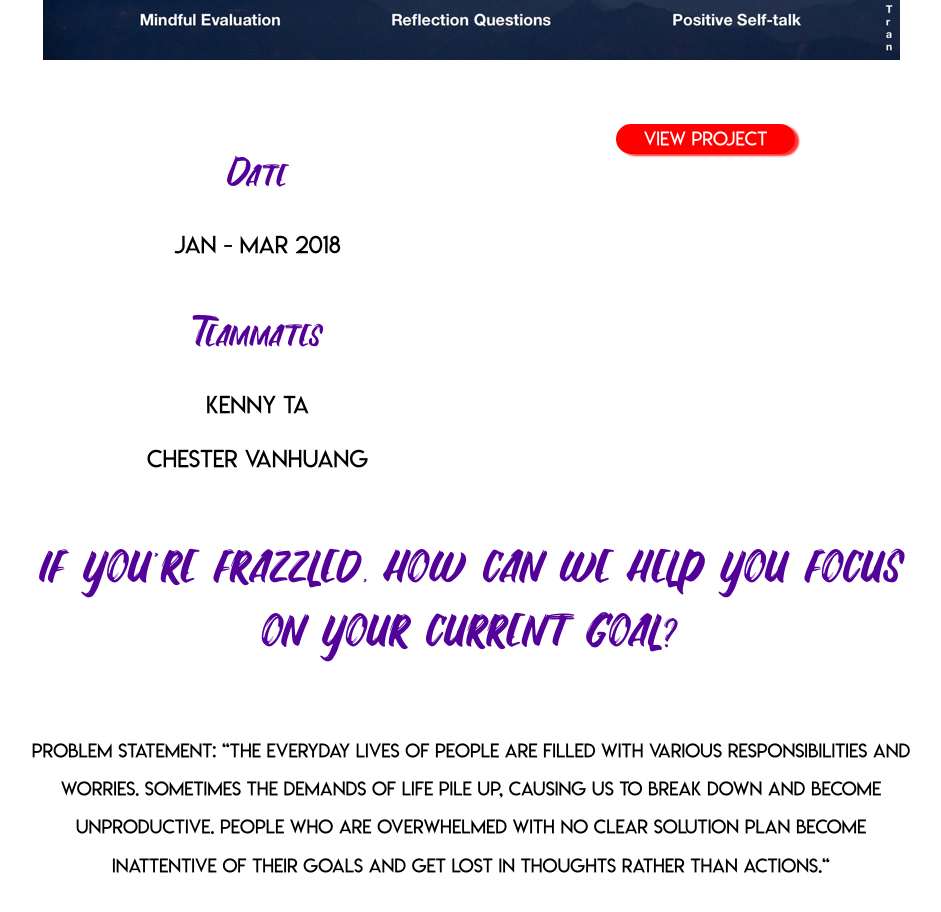
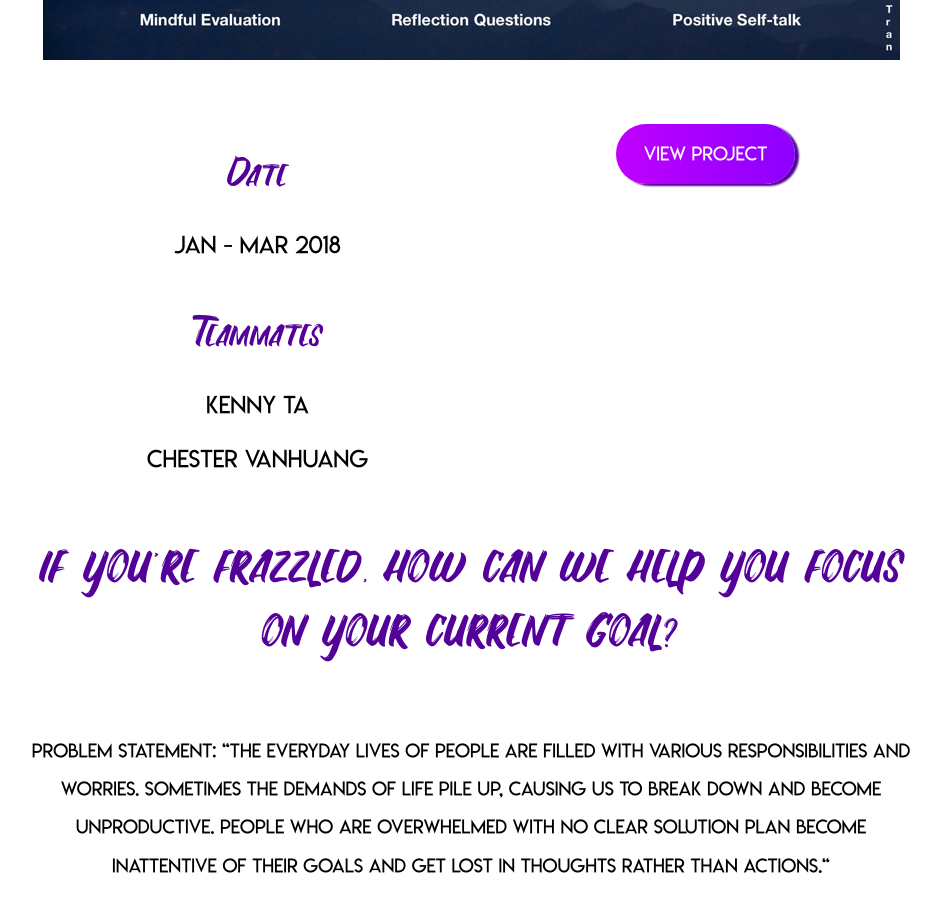
Before and after one commit to henrytran721/personal-website, a React (Create React App) app: page /nimbus in a window 1280 px wide. Shown: the part 1260-2172 px from the top of the page, without its empty margins (169-1110 px from the left). Built offline with nearby package versions, Linux system fonts and the light colour scheme.

Commit message:
add redirects

```diff
--- a/src/Nimbus.js
+++ b/src/Nimbus.js
@@ -41,8 +41,8 @@ const PageContent = (props) => {
                         </div>
                     </div>
                 </div>
-                <div className='viewProjectBtn'>
-                    <button>View Project</button>
+                <div className='viewProjectBtnNimbus'>
+                    <a href='http://nimbus-app.herokuapp.com/' target='_blank'><button>View Project</button></a>
                 </div>
             </div>
             <div className='problem'>
--- a/src/ProjectRishi.js
+++ b/src/ProjectRishi.js
@@ -39,7 +39,7 @@ const PageContent = () => {
                     </div>
                 </div>
                 <div className='viewProjectBtn'>
-                    <button>View Project</button>
+                    <a href='http://project-rishi.herokuapp.com/' target='_blank'><button>View Project</button></a>
                 </div>
             </div>
             <div className='rishiProblem'>
--- a/src/_nimbus.scss
+++ b/src/_nimbus.scss
@@ -204,7 +204,7 @@ $purple: #540199;
         }
     }
 
-    .viewProjectBtn {
+    .viewProjectBtnNimbus {
         width: 20%;
         @include for-phone {
             display: flex;
```
Also changed, not shown: 17 other files (tests, documents, lock files or other folders).
